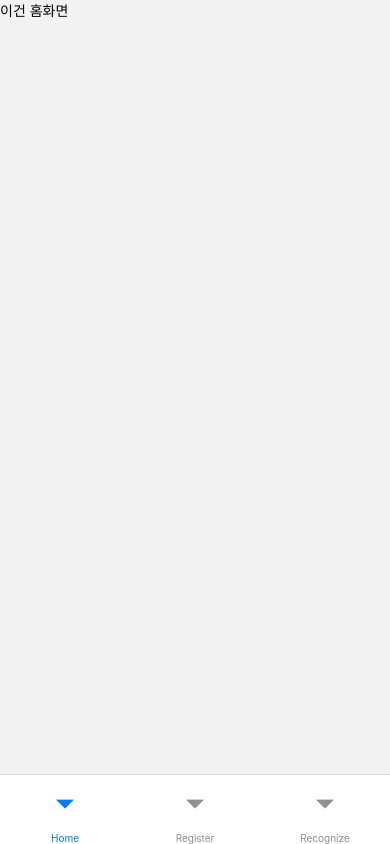
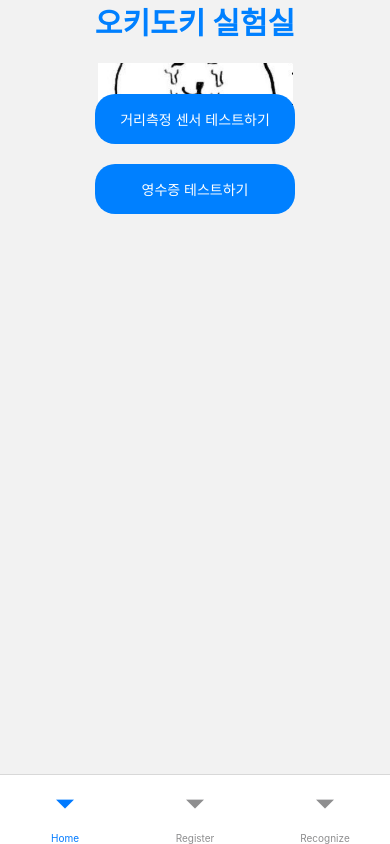
Before and after one commit to Devlants/face-recognization-module, a React Native app in the folder OkeyDokeyFace/: screen /Home in a window 390 px wide. Built offline with nearby package versions, Linux system fonts and the light colour scheme.

Commit message:
update new buttons in Home Screen

```diff
--- a/OkeyDokeyFace/App.js
+++ b/OkeyDokeyFace/App.js
@@ -7,6 +7,8 @@ import Home from './src/screens/Home';
 import Register from './src/screens/Register';
 import Recognize from './src/screens/Recognize';
 import PhotoList from './src/screens/PhotoList';
+import Sencor from './src/screens/Sencor';
+import Receipt from './src/screens/Receipt';
 
 const App = () => {
   const Stack = createNativeStackNavigator();
@@ -31,6 +33,8 @@ const App = () => {
       <Stack.Navigator screenOptions={{headerShown: false}}>
         <Stack.Screen name="Bottom" component={BottomTabScreen} />
         <Stack.Screen name="PhotoList" component={PhotoList} />
+        <Stack.Screen name="Sencor" component={Sencor} />
+        <Stack.Screen name="Receipt" component={Receipt} />
       </Stack.Navigator>
     </NavigationContainer>
   );
--- a/OkeyDokeyFace/src/screens/Home.js
+++ b/OkeyDokeyFace/src/screens/Home.js
@@ -1,12 +1,85 @@
-import {View, Text, SafeAreaView} from 'react-native';
+import {
+  View,
+  Text,
+  SafeAreaView,
+  TouchableOpacity,
+  StyleSheet,
+  Image,
+} from 'react-native';
+import {useNavigation} from '@react-navigation/native';
 import React from 'react';
 
 const Home = () => {
+  const navigation = useNavigation();
+
   return (
     <SafeAreaView>
-      <Text>이건 홈화면</Text>
+      <View style={styles.title}>
+        <Text style={styles.titleText}>오키도키 실험실</Text>
+        <Image
+          style={{width: '50%', height: '50%'}}
+          source={require('../../assets/mainImg.jpeg')}
+        />
+      </View>
+
+      <View style={styles.buttons}>
+        <TouchableOpacity
+          onPress={() => {
+            navigation.push('Sencor');
+          }}>
+          <View style={styles.button}>
+            <Text style={styles.buttonText}>거리측정 센서 테스트하기</Text>
+          </View>
+        </TouchableOpacity>
+
+        <TouchableOpacity
+          onPress={() => {
+            navigation.push('Receipt');
+          }}>
+          <View style={styles.button}>
+            <Text style={styles.buttonText}>영수증 테스트하기</Text>
+          </View>
+        </TouchableOpacity>
+      </View>
     </SafeAreaView>
   );
 };
 
+const styles = StyleSheet.create({
+  title: {
+    width: '100%',
+    alignItems: 'center',
+    justifyContent: 'center',
+  },
+
+  titleText: {
+    fontSize: 30,
+    fontWeight: 'bold',
+    color: '#0080FF',
+    paddingVertical: 20,
+  },
+
+  buttons: {
+    flexDirection: 'column',
+    justifyContent: 'center',
+    alignItems: 'center',
+  },
+
+  button: {
+    flexDirection: 'row',
+    alignItems: 'center',
+    justifyContent: 'center',
+    marginVertical: 10,
+
+    width: 200,
+    height: 50,
+    backgroundColor: '#0080FF',
+    borderRadius: 20,
+  },
+
+  buttonText: {
+    color: 'white',
+  },
+});
+
 export default Home;
--- /dev/null
+++ b/OkeyDokeyFace/src/screens/Receipt.js
@@ -0,0 +1,12 @@
+import {View, Text} from 'react-native';
+import React from 'react';
+
+const Receipt = () => {
+  return (
+    <View>
+      <Text>영수증 프린트 모듈 테스트 화면입니다.</Text>
+    </View>
+  );
+};
+
+export default Receipt;
--- /dev/null
+++ b/OkeyDokeyFace/src/screens/Sencor.js
@@ -0,0 +1,12 @@
+import {View, Text} from 'react-native';
+import React from 'react';
+
+const Sencor = ({route, navigation}) => {
+  return (
+    <View>
+      <Text>거리측정 센서 테스트 화면입니다.</Text>
+    </View>
+  );
+};
+
+export default Sencor;
```
Also changed, not shown: OkeyDokeyFace/assets/mainImg.jpeg (added).
